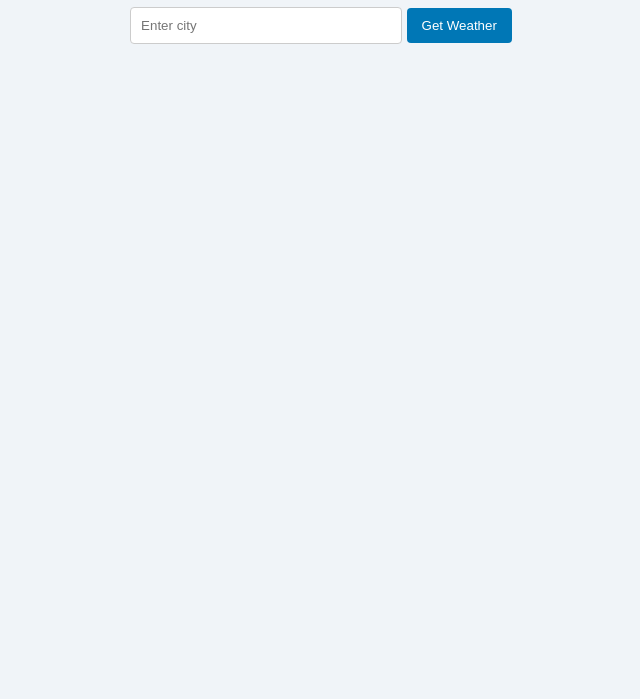
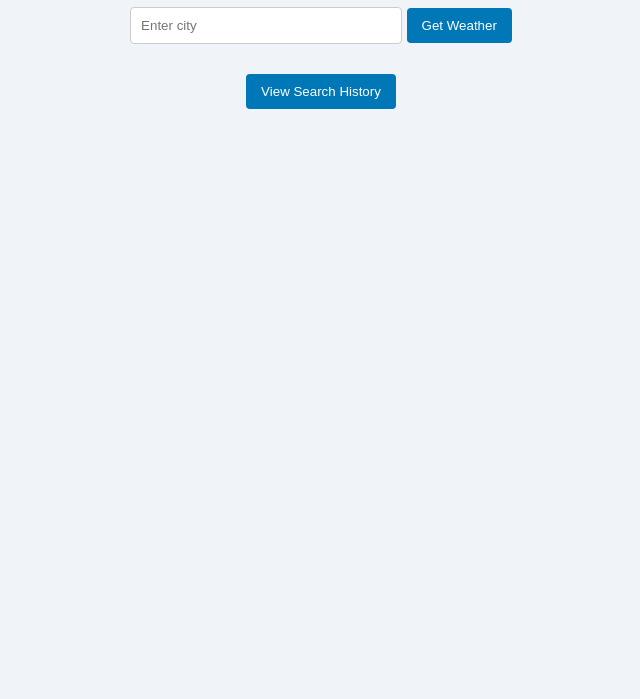
Before and after one commit to pooja123-kothawade/Project-Node.js, a website: page public/index.html in a window 1280 px wide. Shown: the part 101-800 px from the top of the page, without its empty margins (319-959 px from the left). Drawn offline with Linux system fonts and the light colour scheme.

Commit message:
Update index.html

```diff
--- a/public/index.html
+++ b/public/index.html
@@ -16,5 +16,8 @@
   <div id="result">
     <!-- Weather results will appear here -->
   </div>
+   <a href="/history-page">
+  <button>View Search History</button>
+</a>
 </body>
 </html>
```
